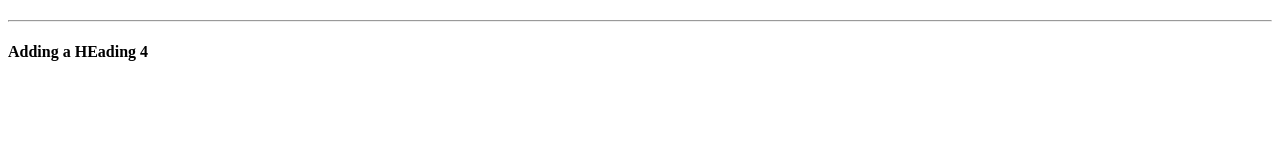
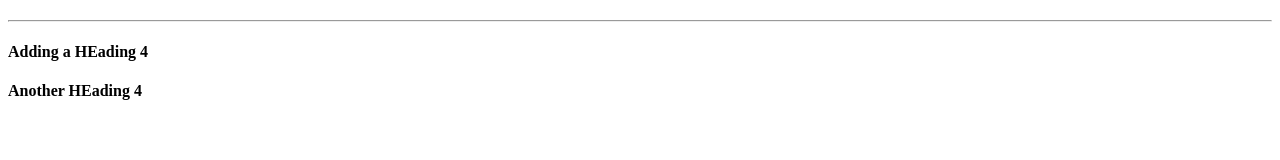
Before and after one commit to Technigo/branches-demo, a plain HTML site: page index.html in a window 1280 px wide. Drawn offline with Linux system fonts and the light colour scheme.

Commit message:
another one

```diff
--- a/index.html
+++ b/index.html
@@ -27,6 +27,7 @@
         <h4 id="sunset"></h4>
       </div>
       <h4>Adding a HEading 4</h4>
+      <h4>Another HEading 4</h4>
     </div>
   </section>
   <script type="text/javascript" src="./script.js"></script>
```
